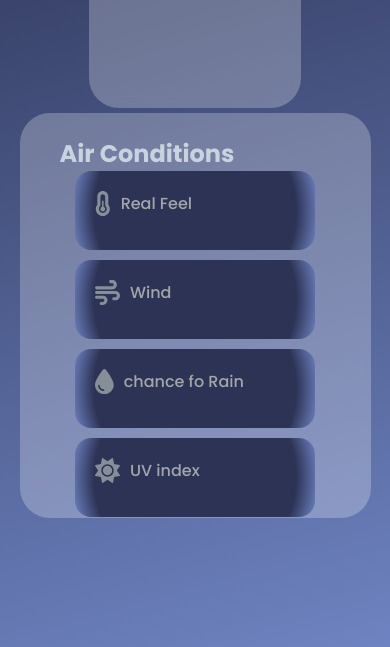
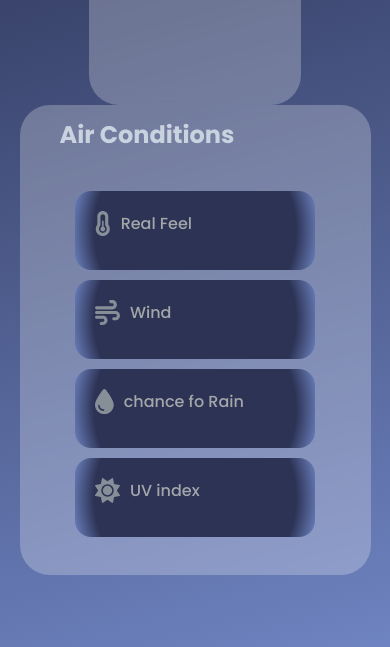
Before and after one commit to 6gd/weather, a plain HTML site: page index.html in a window 390 px wide. Shown: the part 197-844 px from the top of the page. Drawn offline with nearby package versions, Linux system fonts and the light colour scheme.

Commit message:
Fix Version Mobile

```diff
--- a/style.css
+++ b/style.css
@@ -21,7 +21,7 @@ body{
     justify-content: center;
     align-items: center;
     position: absolute;
-    overflow: hidden;
+    overflow-x: hidden;
 }
 .splide {
     margin: 0 auto;
@@ -295,7 +295,7 @@ body{
         scroll-snap-align: start;
     }
     .box-details{
-        height: 60%;
+        height: 470px;
     }
     .box{
         min-height: 79px;
@@ -313,6 +313,7 @@ body{
 
     }
     .container-air{
+        padding: 100px 0;
         grid-template-columns: repeat(auto-fill, minmax(90px,300px));
     }
     .container{
```
